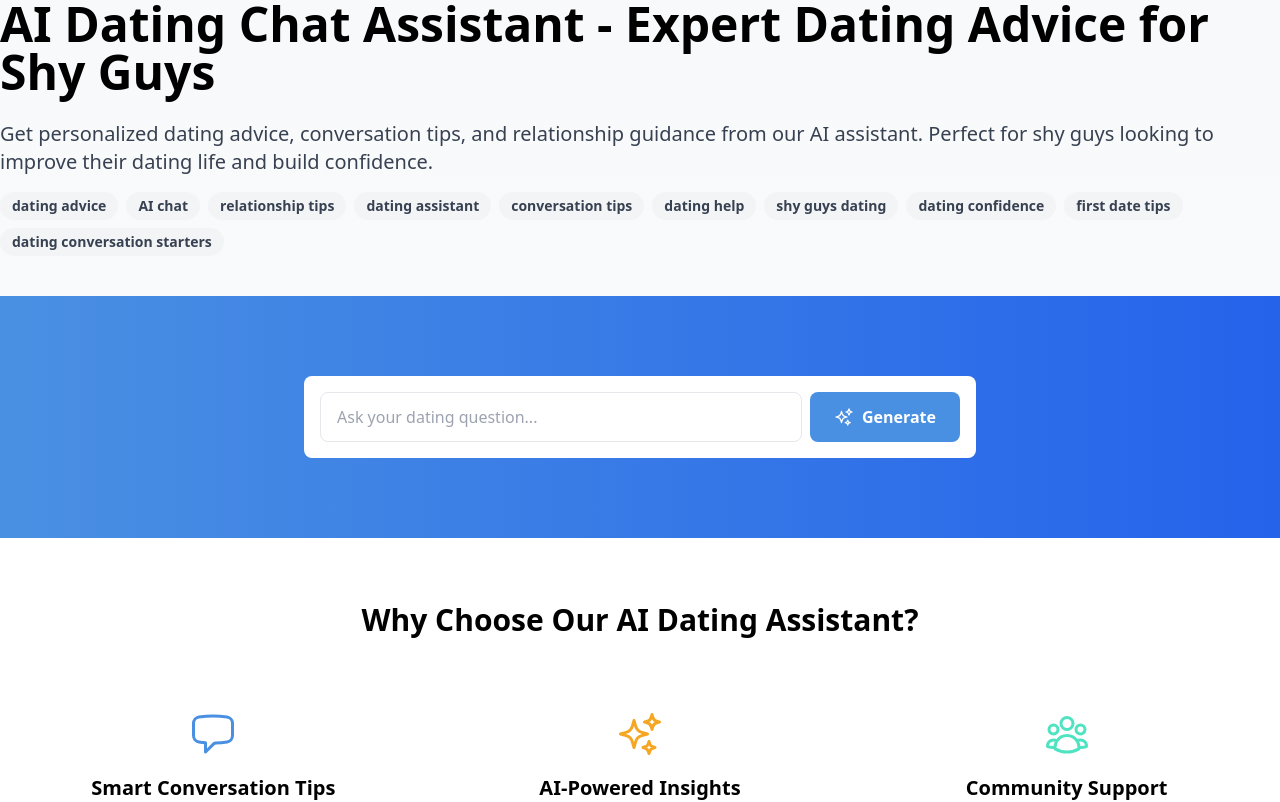
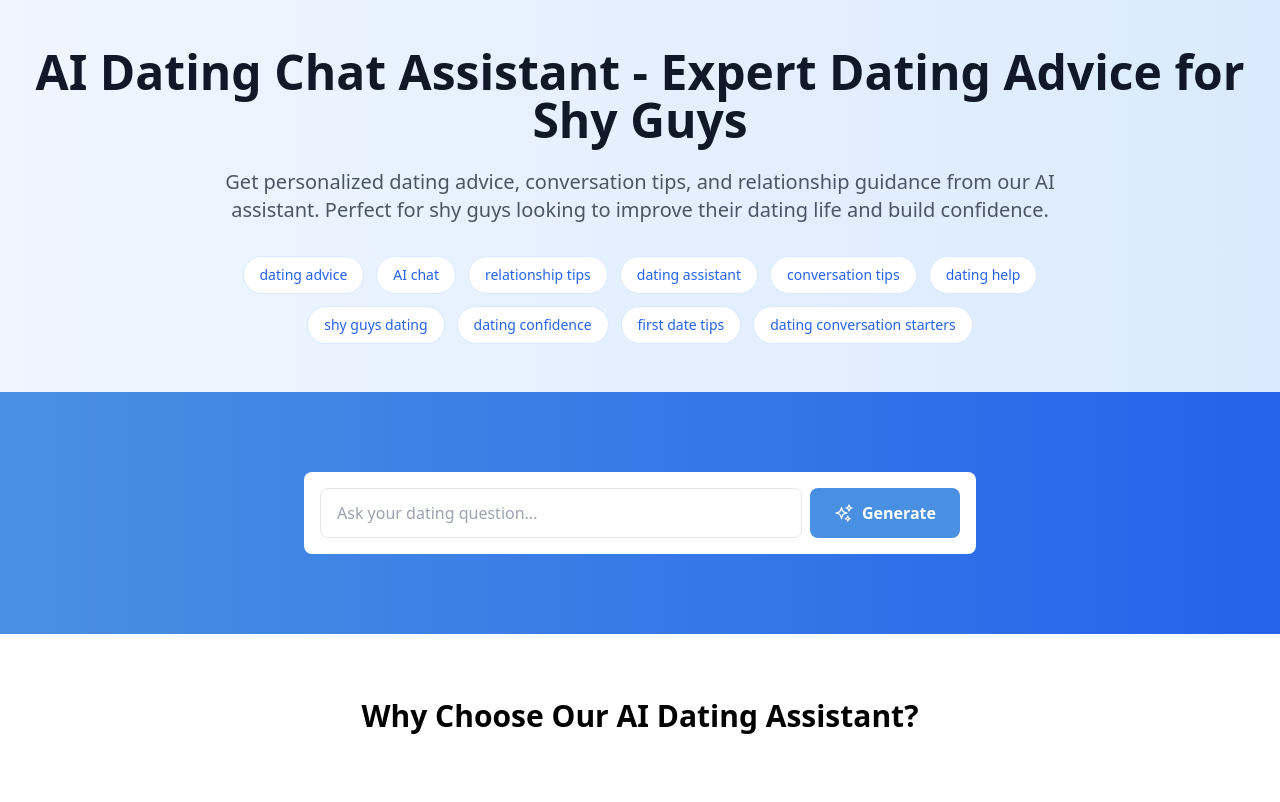
Before and after one commit to tang121388/chat, a Next.js app: page / in a window 1280 px wide. Shown: the top 802 px of the page. Built offline with nearby package versions, Linux system fonts and the light colour scheme; no server answers.

Commit message:
style: improve SEO component styling and layout

```diff
--- a/app/components/SEO.tsx
+++ b/app/components/SEO.tsx
@@ -1,3 +1,5 @@
+'use client';
+
 import { FC } from 'react';
 
 interface SEOProps {
@@ -9,23 +11,27 @@ interface SEOProps {
 
 const SEO: FC<SEOProps> = ({ title, description, keywords, children }) => {
   return (
-    <article className="prose lg:prose-xl mx-auto">
-      <h1 className="text-4xl md:text-5xl font-bold mb-6" id="main-heading">
+    <article>
+      <div className="bg-gradient-to-r from-blue-50 to-blue-100 py-12">
+        <div className="container mx-auto px-4">
+          <h1 className="text-4xl md:text-5xl font-bold mb-6 text-center text-gray-900" id="main-heading">
             {title}
           </h1>
-      <div className="mb-8">
-        <p className="text-xl text-gray-700">
+          <div className="max-w-4xl mx-auto text-center">
+            <p className="text-xl text-gray-600 mb-8">
               {description}
             </p>
-        <div className="mt-4">
+            <div className="flex flex-wrap justify-center gap-3">
               {keywords.map((keyword, index) => (
                 <span
                   key={index}
-              className="inline-block bg-gray-100 rounded-full px-3 py-1 text-sm font-semibold text-gray-700 mr-2 mb-2"
+                  className="inline-block bg-white text-blue-600 rounded-full px-4 py-2 text-sm font-medium border border-blue-100 hover:bg-blue-50 transition-colors"
                 >
                   {keyword}
                 </span>
               ))}
+            </div>
+          </div>
         </div>
       </div>
       <div className="content" role="main">
```
Lines whose indentation alone changed are shown as unchanged.
